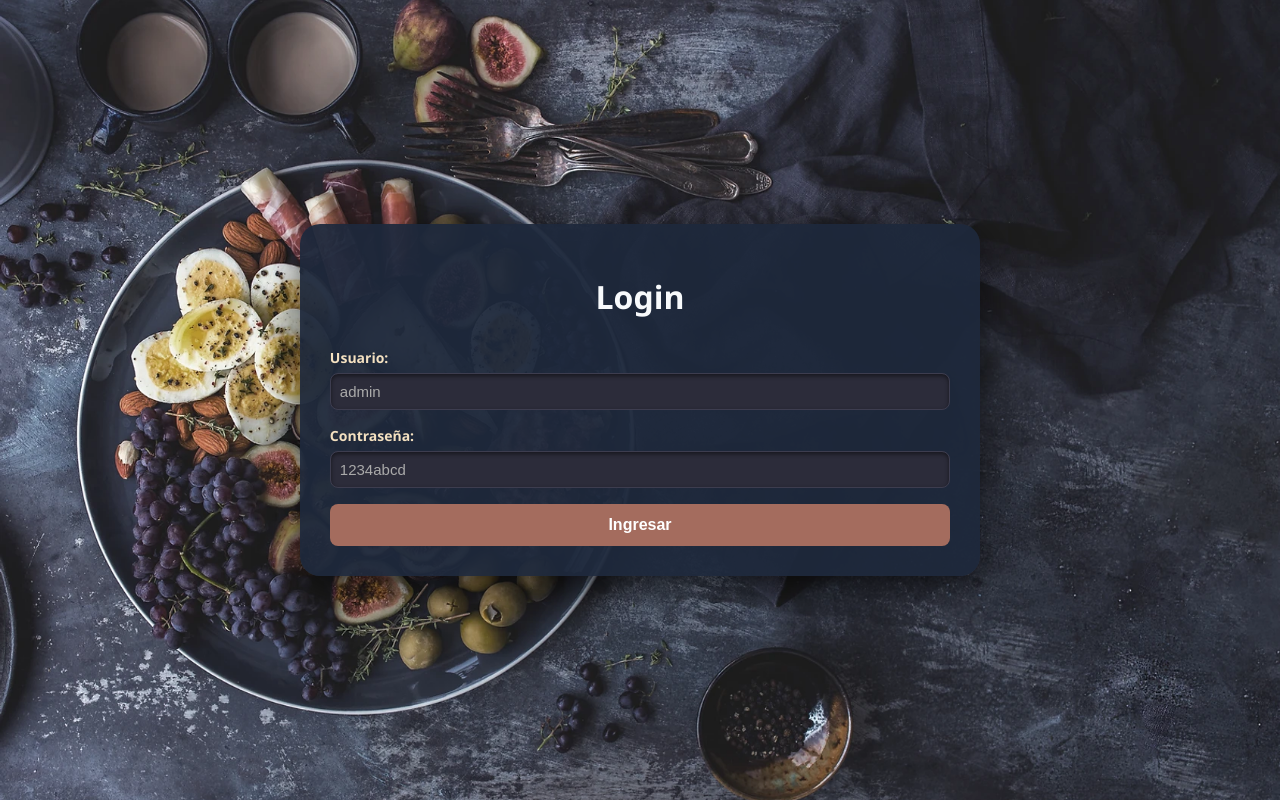
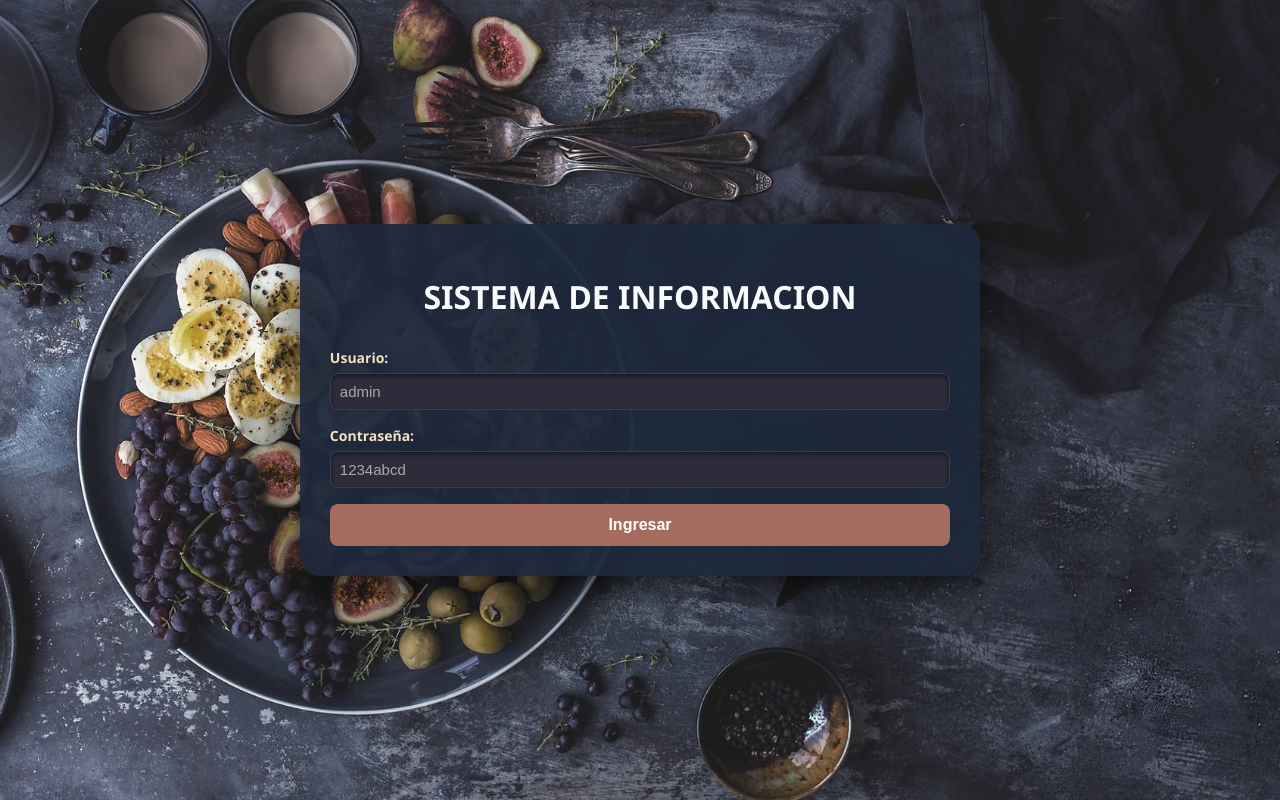
Before and after one commit to yaircalderon338/sistemadeinformacionRM, a Vue app in the folder frontend/: page / in a window 1280 px wide. Built offline with nearby package versions, Linux system fonts and the light colour scheme.

Commit message:
cambios en el nombre

```diff
--- a/frontend/src/components/login.vue
+++ b/frontend/src/components/login.vue
@@ -1,6 +1,6 @@
 <template>
     <div class="login-container">
-      <h1>Login</h1>
+      <h1>SISTEMA DE INFORMACION</h1>
       <div class="form-group">
         <label>Usuario:</label>
         <input v-model="username" type="text" placeholder="admin" />
```
